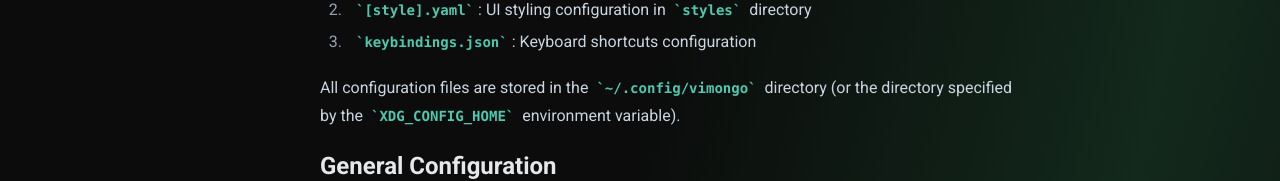
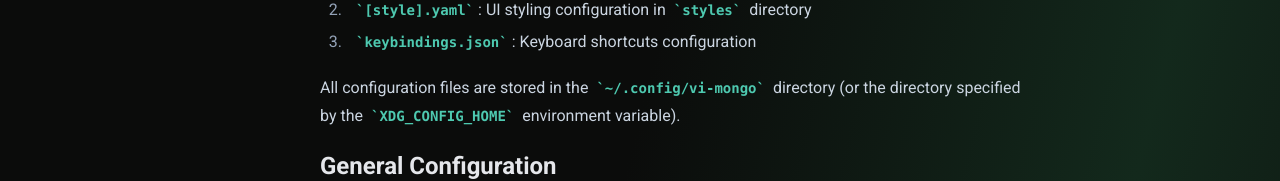
Before and after one commit to kopecmaciej/vi-mongo-web, a Next.js app: page /docs/configuration in a window 1280 px wide. Shown: the part 393-574 px from the top of the page. Built offline with nearby package versions, Linux system fonts and the light colour scheme.

Commit message:
fix: config file path

```diff
--- a/src/app/docs/configuration/configuration.mdx
+++ b/src/app/docs/configuration/configuration.mdx
@@ -10,7 +10,7 @@ Vi Mongo uses three main configuration files:
 2. `[style].yaml`: UI styling configuration in `styles` directory
 3. `keybindings.json`: Keyboard shortcuts configuration
 
-All configuration files are stored in the `~/.config/vimongo` directory (or the directory specified by the `XDG_CONFIG_HOME` environment variable).
+All configuration files are stored in the `~/.config/vi-mongo` directory (or the directory specified by the `XDG_CONFIG_HOME` environment variable).
 
 ## General Configuration
 ---
@@ -160,7 +160,7 @@ After modifying any configuration file, you need to restart Vi Mongo for the cha
 
 ## Resetting to Defaults
 
-If you want to reset your configuration to the default settings, you can delete the configuration files from the `~/.config/vimongo` directory. The next time you start Vi Mongo, it will recreate the configuration files with default values.
+If you want to reset your configuration to the default settings, you can delete the configuration files from the `~/.config/vi-mongo` directory. The next time you start Vi Mongo, it will recreate the configuration files with default values.
 
 ## Troubleshooting
 
--- a/src/app/docs/usage/page.mdx
+++ b/src/app/docs/usage/page.mdx
@@ -17,7 +17,7 @@ Resizing the terminal while running Vi Mongo should work fine, as it's based on
 
 ## Configuration
 
-All configuration files will be stored in the `~/.config/vimongo` directory, but it depends on the system settings as the environment variable `XDG_CONFIG_HOME` can be set to different directories. For more information, refer to the [XDG Base Directory](https://github.com/adrg/xdg?tab=readme-ov-file#xdg-base-directory).
+All configuration files will be stored in the `~/.config/vi-mongo` directory, but it depends on the system settings as the environment variable `XDG_CONFIG_HOME` can be set to different directories. For more information, refer to the [XDG Base Directory](https://github.com/adrg/xdg?tab=readme-ov-file#xdg-base-directory).
 
 ### Configuration Files
 
```
